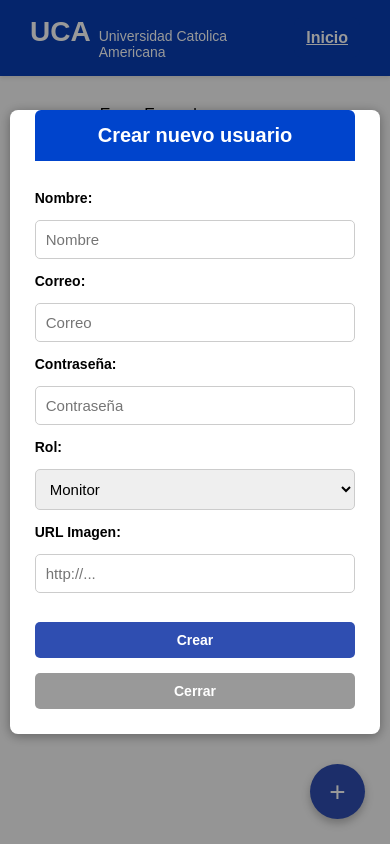
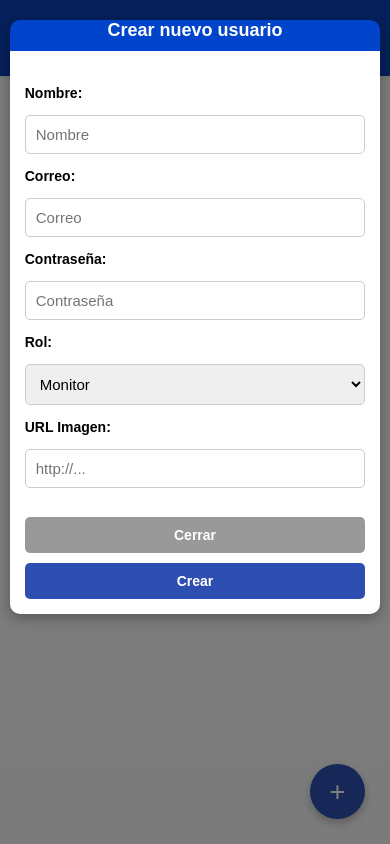
Before and after one commit to Sofia102005/UCA, a website with bundled scripts: page public/admin.html in a window 390 px wide. Both pictures are taken after a click on the button 337 px from the left and 791 px from the top of the page. Built offline with nearby package versions, Linux system fonts and the light colour scheme; no server answers.

Commit message:
Admin, responsive, botones y css

```diff
--- a/public/admin.html
+++ b/public/admin.html
@@ -21,7 +21,7 @@
         </div>
 
         <div class="header-actions">
-            <a href="index.html" class="btn-primary">Inicio</a>
+            <a href="index.html" class="btn-primary">Cerrar Sesión</a>
         </div>
     </header>
 
--- a/public/css/admin.css
+++ b/public/css/admin.css
@@ -19,7 +19,25 @@ h2.page-title {
   font-weight: bold;
 }
 
-/* --- GRID DE TUTORES --- */
+/* --- BOTÓN ICONO HEADER --- */
+.icon-btn {
+  background: none;
+  border: none;
+  color: #fff;
+  font-size: 18px;
+  cursor: pointer;
+  padding: 10px;
+  margin-left: auto;
+  margin-right: auto;
+  display: block;
+  position: relative;
+}
+.icon-btn:hover {
+  opacity: 0.8;
+}
+
+
+/* ---TUTORES --- */
 .monitor-grid {
   display: grid;
   grid-template-columns: repeat(auto-fit, minmax(220px, 1fr));
@@ -108,32 +126,28 @@ h2.page-title {
   background-color: #1b2f78;
 }
 
-/* --- MODAL BASE --- */
+/* --- MODAL EDITAR --- */
 .modal {
   position: fixed;
-  top: 0;
-  left: 0;
-  width: 100%;
-  height: 100%;
+  inset: 0;
   display: flex;
   justify-content: center;
   align-items: center;
-  background-color: rgba(0,0,0,0.4);
+  background-color: rgba(0,0,0,0.5);
   z-index: 1000;
 }
 
 .modal[hidden] {
   display: none;
 }
-/* --- CONTENEDOR DEL MODAL --- */
+
 .modal-content {
   background: #fff;
   width: 400px;
   max-width: 95%;
   padding: 25px;
-  border-radius: 8px;
-  box-shadow: 0 2px 12px rgba(0,0,0,0.35);
-
+  border-radius: 10px;
+  box-shadow: 0 4px 14px rgba(0,0,0,0.3);
   display: flex;
   flex-direction: column;
   gap: 14px;
@@ -145,12 +159,12 @@ h2.page-title {
   background-color: #0044cc;
   color: #fff;
   padding: 14px;
-  margin: -25px -25px 15px -25px;
-  border-radius: 6px 6px 0 0;
+   margin: -25px -25px 20px -25px;
+  border-radius: 10px 10px 0 0;
   font-size: 20px;
   font-weight: bold;
   text-align: center;
-  width: 100%;
+  width: calc(100% + 50px);
 }
 
 /* --- LABELS --- */
@@ -171,7 +185,6 @@ h2.page-title {
   display: block;
 }
 
-/* --- INPUTS Y SELECTS --- */
 .modal-content input,
 .modal-content select {
   width: 100%;
@@ -186,7 +199,7 @@ h2.page-title {
   border-color: #0044cc;
   box-shadow: 0 0 4px rgba(0,68,204,0.3);
 }
-/* --- ESTILO GENERAL DE BOTONES --- */
+/* --- BOTONES --- */
 .modal-buttons {
   display: flex;
   justify-content: center;
@@ -207,7 +220,7 @@ h2.page-title {
   transition: background 0.2s ease;
 }
 
-/* --- CREAR --- */
+
 #createSaveBtn {
   background-color: #2f4eb1;
 }
@@ -232,36 +245,33 @@ h2.page-title {
   background-color: #221a1a;
 }
 
-
 /* --- RESPONSIVE --- */
 @media (max-width: 600px) {
+  .modal {
+    align-items: flex-start;
+    overflow-y: auto;
+    padding: 20px 0;
+  }
+
   .modal-content {
     width: 95%;
+    max-height: 90vh;
+    overflow-y: auto;
+    padding: 15px;
+  }
+
+  .modal-content h2 {
+    font-size: 18px;
+    padding: 10px;
   }
 
   .modal-buttons {
     flex-direction: column;
+    gap: 10px;
   }
 
-  #createSaveBtn,
-  #createCloseBtn {
+  .modal-buttons button {
     width: 100%;
+    min-width: auto;
   }
 }
-
-/* --- BOTÓN ICONO HEADER --- */
-.icon-btn {
-  background: none;
-  border: none;
-  color: #fff;
-  font-size: 18px;
-  cursor: pointer;
-  padding: 10px;
-  margin-left: auto;
-  margin-right: auto;
-  display: block;
-  position: relative;
-}
-.icon-btn:hover {
-  opacity: 0.8;
-}
--- a/public/js/admin.js
+++ b/public/js/admin.js
@@ -5,9 +5,9 @@ const monitorContainer = document.getElementById("monitorContainer");
 const monitorModal = document.getElementById("monitorModal");
 const createUserModal = document.getElementById("createUserModal");
 
-  document.getElementById("openCreateModal").addEventListener("click", () => {
-    openCreateUserModal();
-  });
+document.getElementById("openCreateModal").addEventListener("click", () => {
+  openCreateUserModal();
+});
 
 async function loadMonitor() {
   try {
@@ -56,6 +56,7 @@ function openModal(user, imgSrc) {
   monitorModal.hidden = false;
 
   monitorModal.innerHTML = `
+    <div class="modal" id="editModal">
     <div class="modal-content">
     <h2>Editar Monitor</h2>
       <img src="${imgSrc}" alt="${user.name}" class="user-img">
@@ -70,15 +71,18 @@ function openModal(user, imgSrc) {
       <select id="rolSelect">
         <option value="Monitor" ${user.rol === 'Monitor' ? 'selected' : ''}>Monitor</option>
         <option value="admin" ${user.rol === 'admin' ? 'selected' : ''}>Admin</option>
-        <option value="user" ${user.rol === 'estudiante' ? 'selected' : ''}>User</option>
+        <option value="user" ${user.rol === 'estudiante' ? 'selected' : ''}>Estudiante</option>
       </select>
 
       <div class="modal-buttons">
+      <button type="button" id="closeButton">Cerrar</button>
       <button type="button" id="saveButton">Guardar</button>
-      <button type="button" id="closeButton">Cerrar</button>
+
       </div>
+    </div>
     </div>`
-  ;
+
+    ;
 
   document.getElementById("closeButton").addEventListener("click", () => {
     monitorModal.hidden = true;
@@ -134,8 +138,10 @@ function openCreateUserModal() {
       <input type="text" id="newImg" placeholder="http://...">
 
       <div class="modal-buttons">
+
+      <button type="button" id="createCloseBtn">Cerrar</button>
       <button type="button" id="createSaveBtn">Crear</button>
-      <button type="button" id="createCloseBtn">Cerrar</button>
+
       </div>
     </div>
   `;
--- a/src/data/users.json
+++ b/src/data/users.json
@@ -17,7 +17,7 @@
   },
   {
     "id": 3,
-    "name": "monitora",
+    "name": "Maria",
     "password": "abcd",
     "email": "user@chat.com",
     "rol": "Monitor",
@@ -33,7 +33,7 @@
   },
   {
     "id": 5,
-    "name": "Rosa",
+    "name": "Rosalba",
     "password": "abcd",
     "email": "Rosa@blabla.com",
     "rol": "Monitor",
```
Also changed, not shown: public/chat.html (+1 -1 lines).
